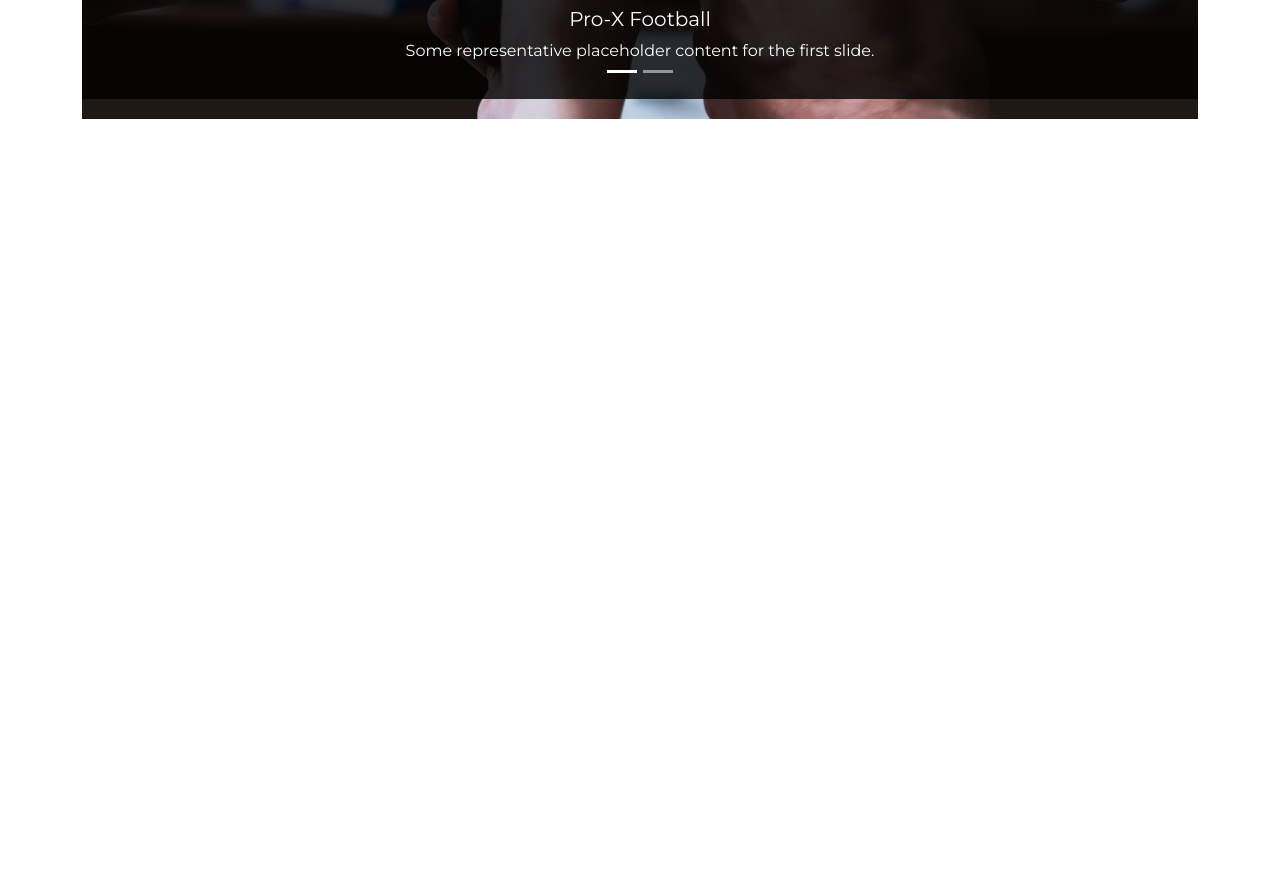
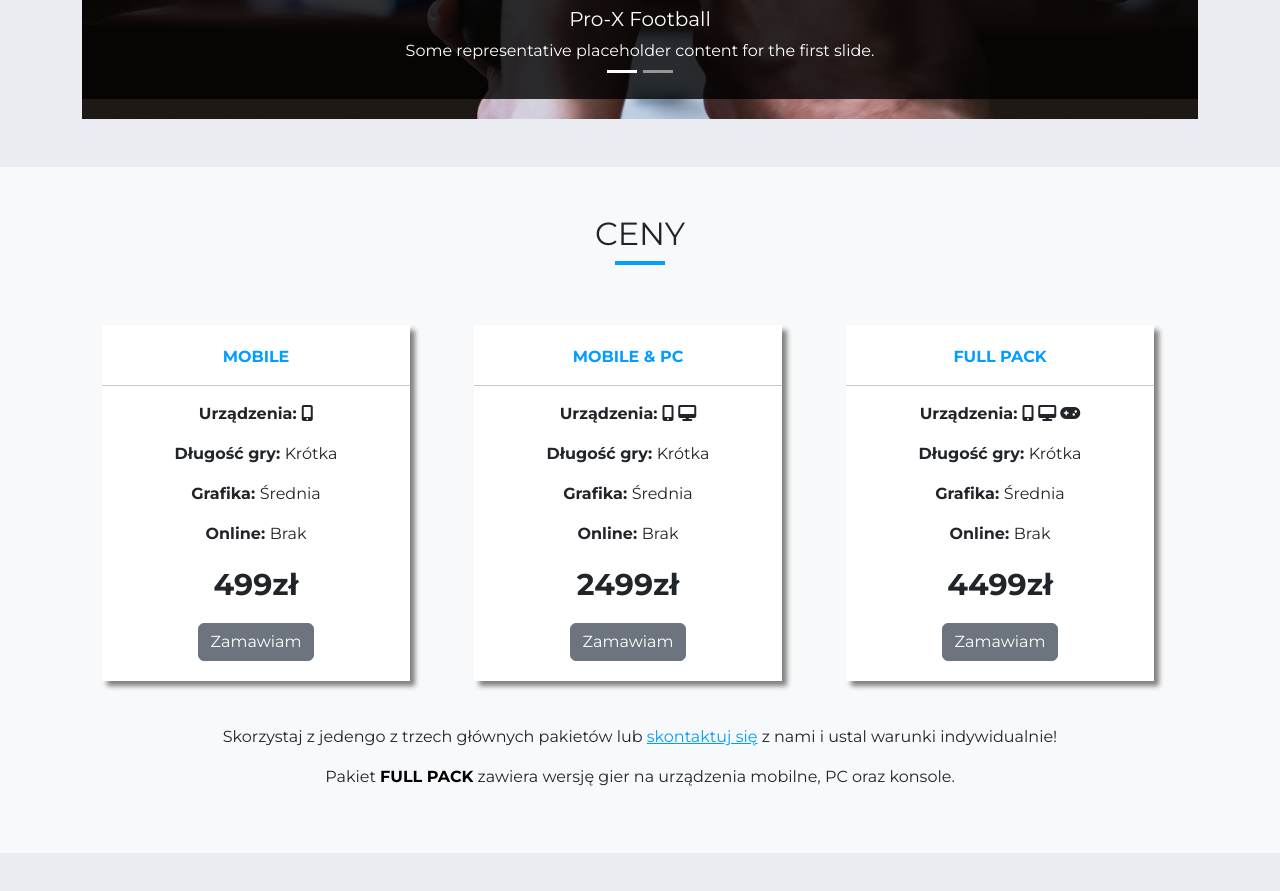
Before and after one commit to hirszaki/progamers, a plain HTML site: page index.html in a window 1280 px wide. Shown: the part 2478-3369 px from the top of the page. Before the commit the page ends 2741 px from the top, so only its background shows below. Drawn offline with nearby package versions, Linux system fonts and the light colour scheme.

Commit message:
add section prices

```diff
--- a/index.html
+++ b/index.html
@@ -124,7 +124,8 @@
             <img src="../img/gaming-gb8c36e83f_1280.jpg" class="card-img-top" alt="gamers">
             <div class="card-body">
               <h5 class="card-title">Pro-X Football</h5>
-              <p class="card-text">This is a wider card with supporting text below as a natural lead-in to additional content. This content is a little bit longer.</p>
+              <p class="card-text">This is a wider card with supporting text below as a natural lead-in to additional
+                content. This content is a little bit longer.</p>
             </div>
           </div>
           <div class="card">
@@ -176,6 +177,60 @@
         </div>
       </div>
     </section>
+
+    <section id="prices" class="prices py-5 bg-light">
+      <h2 class="section-title">ceny</h2>
+      <div class="underline"></div>
+      <div class="container">
+        <div class="row w-100 text-center d-flex justify-content-center">
+          <div class="col-md-6 col-lg-4">
+            <div class="price-box">
+              <p class="prices-title">mobile</p>
+              <hr>
+              <p>Urządzenia: <span><i class="fa-solid fa-mobile-screen-button"></i></span></p>
+              <p>Długość gry: <span>Krótka</span></p>
+              <p>Grafika: <span>Średnia</span></p>
+              <p>Online: <span>Brak</span></p>
+              <p class="prices-tag">499zł</p>
+              <button class="btn btn-secondary">Zamawiam</button>
+            </div>
+          </div>
+          <div class="col-md-6 col-lg-4">
+            <div class="price-box">
+              <p class="prices-title">mobile & pc</p>
+              <hr>
+              <p>Urządzenia: <span><i class="fa-solid fa-mobile-screen-button"></i>
+                  <i class="fa-solid fa-desktop"></i>
+                </span></p>
+              <p>Długość gry: <span>Krótka</span></p>
+              <p>Grafika: <span>Średnia</span></p>
+              <p>Online: <span>Brak</span></p>
+              <p class="prices-tag">2499zł</p>
+              <button class="btn btn-secondary">Zamawiam</button>
+            </div>
+          </div>
+          <div class="col-md-6 col-lg-4">
+            <div class="price-box">
+              <p class="prices-title">full pack</p>
+              <hr>
+              <p>Urządzenia: <span><i class="fa-solid fa-mobile-screen-button"></i>
+                  <i class="fa-solid fa-desktop"></i>
+                  <i class="fa-solid fa-gamepad"></i></span></p>
+              <p>Długość gry: <span>Krótka</span></p>
+              <p>Grafika: <span>Średnia</span></p>
+              <p>Online: <span>Brak</span></p>
+              <p class="prices-tag">4499zł</p>
+              <button class="btn btn-secondary">Zamawiam</button>
+            </div>
+          </div>
+        </div>
+        <p class="price-info text-center pt-4">Skorzystaj z jedengo z trzech głównych pakietów lub <a
+            href="#contact">skontaktuj się</a> z nami i ustal warunki indywidualnie!</p>
+        <p class="price-muted text-center">Pakiet <span class="big-word">full pack</span> zawiera wersję gier na
+          urządzenia mobilne, PC oraz konsole.
+        </p>
+      </div>
+    </section>
   </main>
 
 
--- a/scss/_colors.scss
+++ b/scss/_colors.scss
@@ -1,2 +1,3 @@
 $white:#fff;
 $main-color:#039dff;
+$bg-color:#ebecf2;
--- a/scss/style.scss
+++ b/scss/style.scss
@@ -12,6 +12,7 @@ html {
 
 body {
 	font-family: 'Montserrat', sans-serif;
+	background-color: $bg-color;
 }
 
 .shadow-bg {
@@ -166,6 +167,46 @@ header.hero-img {
 	}
 }
 
+.prices {
+	.price-box {
+		margin: 20px;
+		padding: 20px 0px;
+		background-color: $white;
+		box-shadow: 5px 5px 5px gray;
+	}
+
+	.prices-title {
+		text-transform: uppercase;
+		color: $main-color;
+	}
+
+	.price-box p {
+		font-weight: bold;
+	}
+
+	span {
+		font-weight: 400;
+	}
+
+	.prices-tag {
+		font-size: 30px;
+	}
+
+	span.big-word {
+		text-transform: uppercase;
+		color: black;
+		font-weight: bold;
+	}
+	a:link {
+		color: $main-color;
+		text-decoration: underline;
+	}
+
+	.btn:hover {
+		background-color: $main-color;
+	}
+}
+
 @media (min-width: 768px) {
 	header {
 		h1 {
```
Also changed, not shown: css/style.css, 1 other file.
